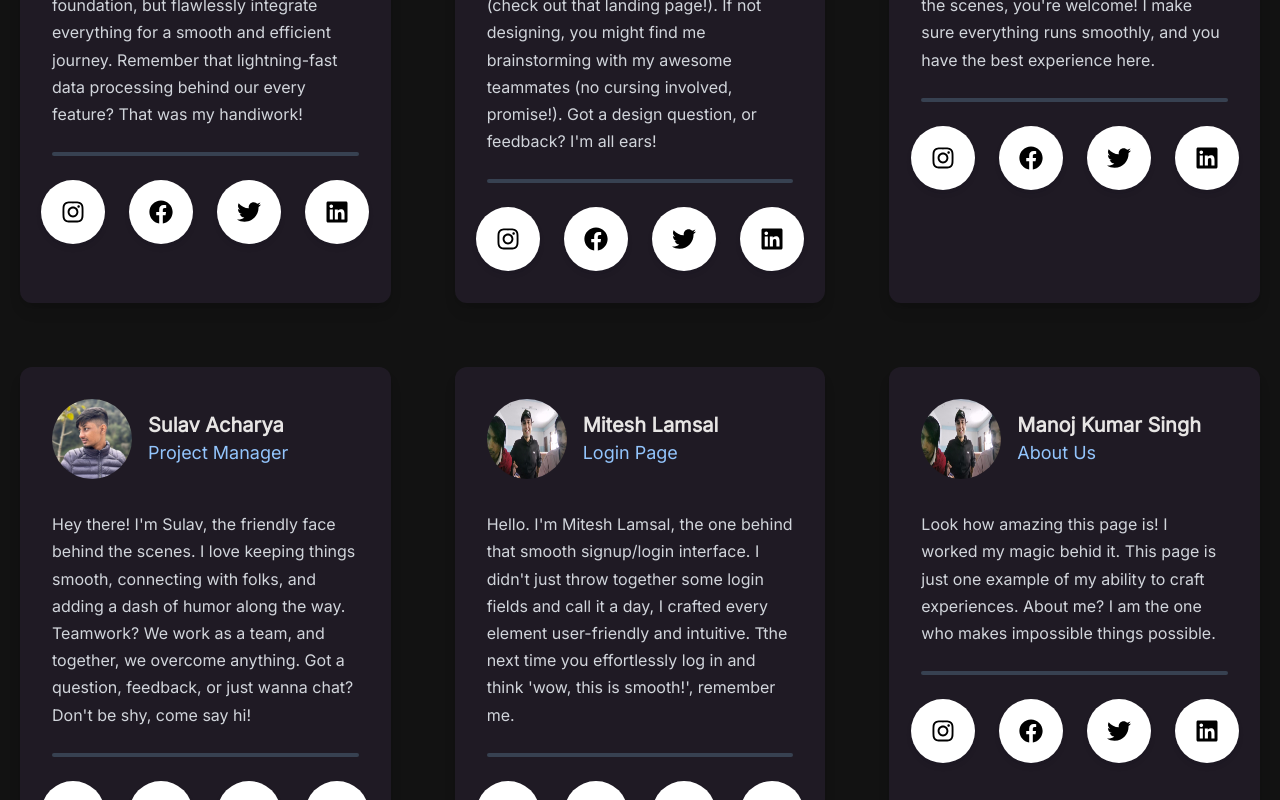
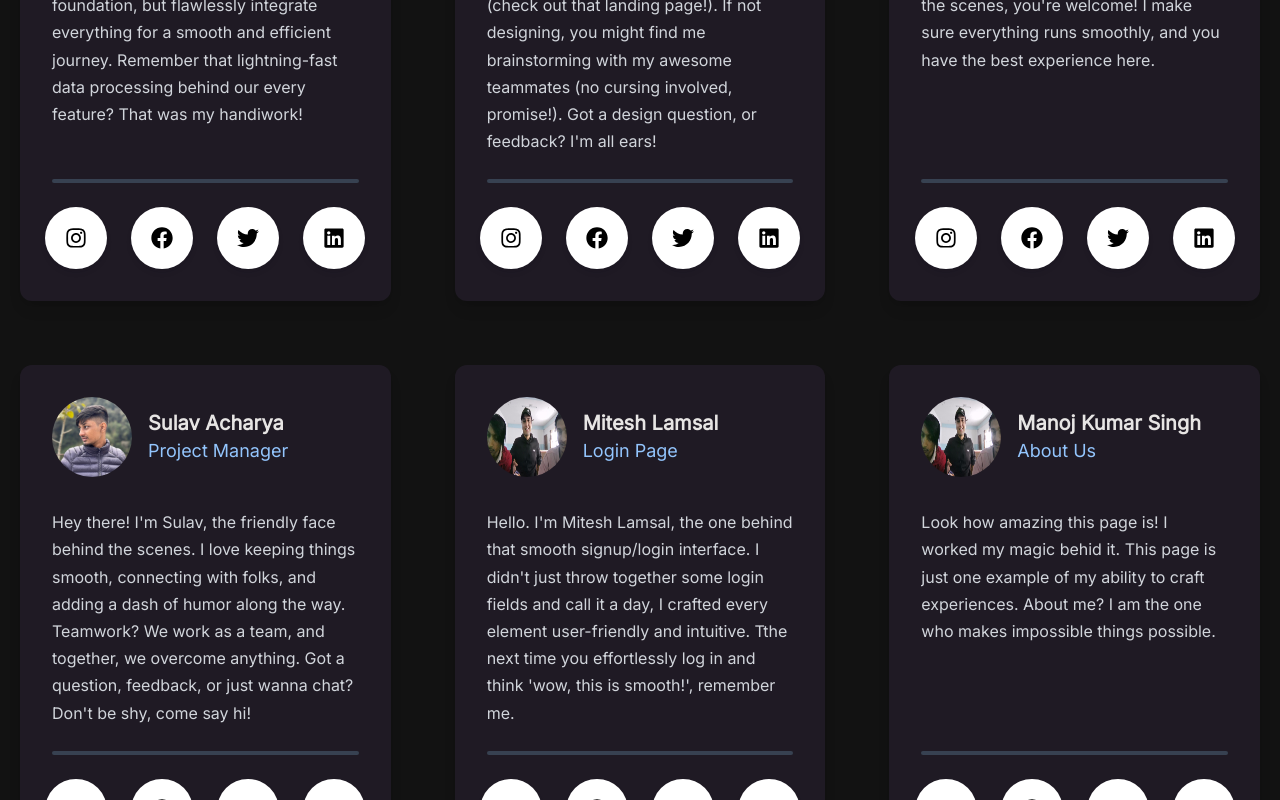
Before and after one commit to Sanket2060/Bhojan, a React (Vite) app: page /aboutus in a window 1280 px wide. Shown: the part 720-1520 px from the top of the page. Built offline with nearby package versions, Linux system fonts and the light colour scheme.

Commit message:
Refactor AboutUsCard component layout and styling for icons at bottom

```diff
--- a/src/components/AboutusCard.jsx
+++ b/src/components/AboutusCard.jsx
@@ -4,13 +4,19 @@ import Icons from "./Icons";
 
 function AboutUsCard(props) {
   const icons = [FaInstagram, FaFacebook, FaTwitter, FaLinkedin];
-  const social = [props.instagram, props.facebook, props.twitter, props.linkedin];
+  const social = [
+    props.instagram,
+    props.facebook,
+    props.twitter,
+    props.linkedin,
+  ];
 
   return (
-    <div className="bg-cyan-50 m-4 dark:bg-[#1F1A24] p-8 rounded-xl shadow-lg hover:shadow-xl transition-all duration-300">
+    <div className="bg-cyan-50 m-4 dark:bg-[#1F1A24] p-8 rounded-xl shadow-lg hover:shadow-xl transition-all duration-300 flex flex-col justify-between">
+      <div>
         <div className="flex items-center pb-8">
           <img
-          className="w-20 h-20 rounded-full mr-4 "
+            className="w-20 h-20 rounded-full mr-4"
             src={props.image}
             alt="developer"
           />
@@ -25,20 +31,24 @@ function AboutUsCard(props) {
         </div>
         <div className="text-gray-600 dark:text-gray-300 mb-6">
           <p className="mb-6">{props.desp}</p>
-        <hr className="w-full h-1 bg-gray-300 border-0 rounded-md dark:bg-gray-700" />
         </div>
-      <div className="flex justify-center space-x-6">
+      </div>
+
+      <div className="flex flex-col justify-center ">
+        <hr className="w-full h-1 bg-gray-300 border-0 rounded-md dark:bg-gray-700 mb-6" />
+        <div className="flex flex-row justify-center space-x-6">
           {icons.map((Icon, index) => (
             <a
               key={index}
               href={social[index]}
               target="_blank"
               rel="noopener noreferrer"
-            className="hover:text-blue-500 dark:hover:text-blue-800 transition-colors duration-100"
+              className="hover:text-blue-500  dark:hover:text-blue-800 transition-colors duration-100"
             >
-            <Icons key={index} icon={<Icon size="24" />} />
+              <Icons key={index} icon={<Icon size="22" />} />
             </a>
           ))}
+        </div>
       </div>
     </div>
   );
```
Lines whose indentation alone changed are shown as unchanged.
